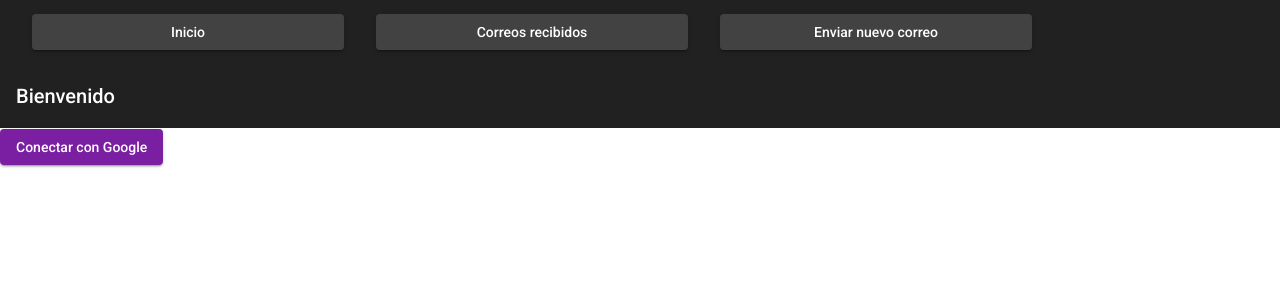
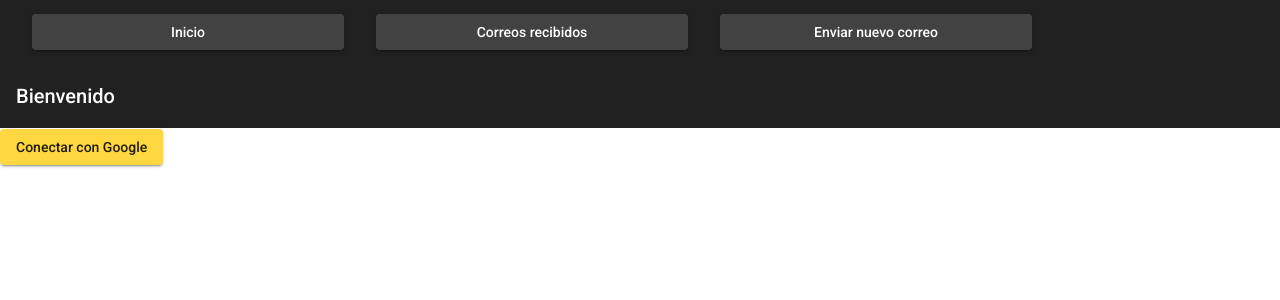
Before and after one commit to igijon/dwec_2021_angular, an Angular app in the folder EmailAngular/: page / in a window 1280 px wide. Shown: the top 300 px of the page. Built offline with nearby package versions, Linux system fonts and the light colour scheme; what ng-gapi would draw is missing.

Commit message:
Incluido nuevo tema

```diff
--- a/EmailAngular/src/styles.scss
+++ b/EmailAngular/src/styles.scss
@@ -1,4 +1,6 @@
-/* You can add global styles to this file, and also import other style files */
+@import 'themes/themeDark.scss';
+
+@include angular-material-theme($dark-theme);
 
 html, body { height: 100%; }
 body { margin: 0; font-family: Roboto, "Helvetica Neue", sans-serif; }
--- /dev/null
+++ b/EmailAngular/src/themes/themeDark.scss
@@ -0,0 +1,13 @@
+@import '~@angular/material/theming';
+@include mat-core();
+
+$palette-primary: mat-palette($mat-amber, A200);
+$palette-accent: mat-palette($mat-grey, 900);
+$palette-warn: mat-palette($mat-grey, 300);
+
+
+$dark-theme: mat-dark-theme(
+  $palette-primary,
+  $palette-accent,
+  $palette-warn
+);
--- a/EmailAngular/src/themes/themeWhite.scss
+++ /dev/null
@@ -1,13 +0,0 @@
-@import '~@angular/material/theming';
-@include mat-core();
-
-$palette-primary: mat-palette($mat-grey, 500);
-$palette-accent: mat-palette($mat-light-blue);
-$palette-warn: mat-palette($mat-green, 800);
-
-
-$light-theme: mat-light-theme(
-  $palette-primary,
-  $palette-accent,
-  $palette-warn
-);
```
